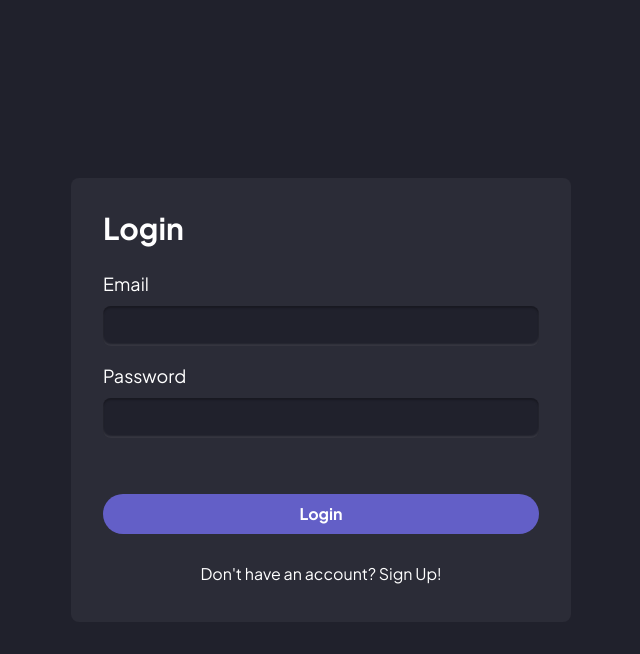
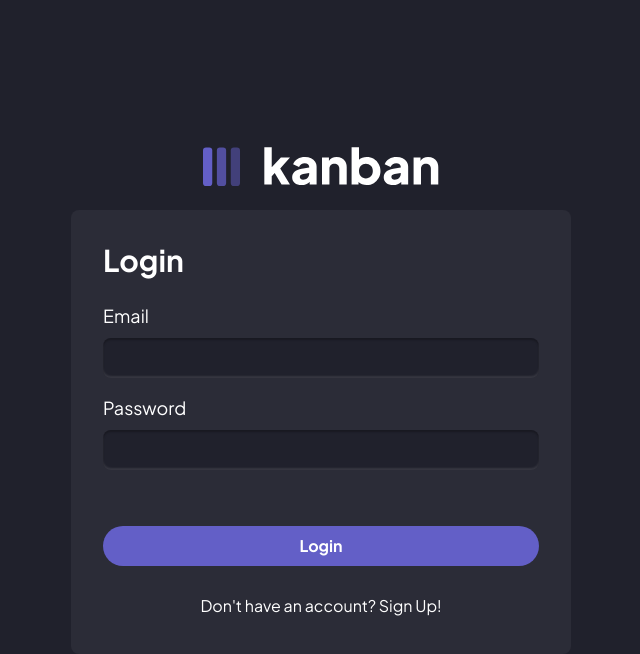
Before and after one commit to Terminal239/Kanban-Task-Management, a React (Vite) app: page / in a window 1280 px wide. Shown: the top 654 px of the page, without its empty margins (319-959 px from the left). Built offline with nearby package versions, Linux system fonts and the light colour scheme.

Commit message:
Added icon on the Auth Page

```diff
--- a/src/components/Auth/index.tsx
+++ b/src/components/Auth/index.tsx
@@ -10,6 +10,7 @@ import { useAppDispatch } from "../../hooks";
 import { DUMMY_DATA, setUser } from "../../redux/slice";
 import CircularProgress from "../Reusable/CircularProgress";
 import { FirebaseError } from "firebase/app";
+import { icons } from "../../constants";
 
 export const Auth = () => {
   const navigate = useNavigate();
@@ -98,11 +99,7 @@ export const Auth = () => {
     setIsLoading(true);
     try {
       if (isSignUp) {
-        const error =
-          validate("displayName", credentials.displayName) ||
-          validate("email", credentials.email) ||
-          validate("password", credentials.password) ||
-          validate("confirmPassword", credentials.confirmPassword);
+        const error = validate("displayName", credentials.displayName) || validate("email", credentials.email) || validate("password", credentials.password) || validate("confirmPassword", credentials.confirmPassword);
         if (error) {
           setIsLoading(false);
           return;
@@ -156,7 +153,8 @@ export const Auth = () => {
   };
 
   return (
-    <div className="flex size-full items-center justify-center bg-magenta-800 p-4">
+    <div className="flex flex-col size-full items-center justify-center bg-magenta-800 p-4 gap-6">
+      <img src={icons.logoLight} alt="logo of the application" className="object-contain h-8 lg:h-10" />
       <div className="flex w-full max-w-[500px] flex-col gap-4 rounded-lg bg-magenta-700 p-6 md:gap-6 md:p-8">
         {isSignUp ? <SignUp errors={errors} credentials={credentials} onChange={onChange} /> : <Login error={error} credentials={credentials} onChange={onChange} />}
         {error && <span className="text-red-500">{error}</span>}
```
